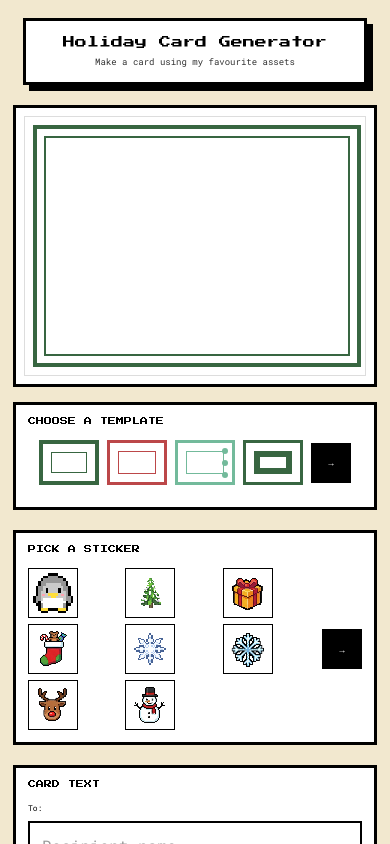
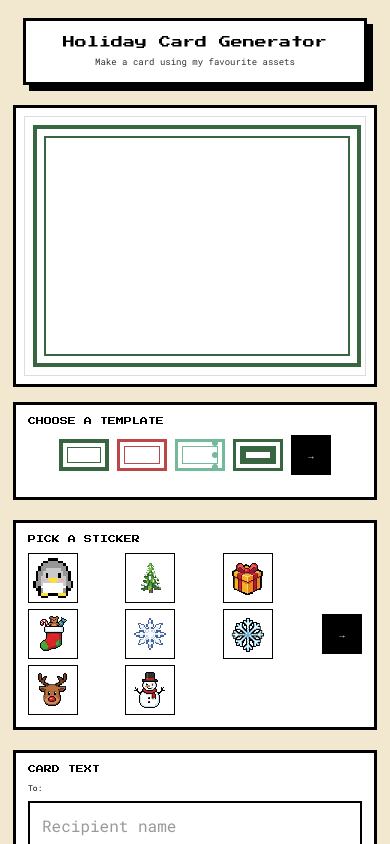
Before and after one commit to mokai-xu/penguin-card, a React (Vite) app: page / in a window 390 px wide. Shown: the top 844 px of the page. Built offline with nearby package versions, Linux system fonts and the light colour scheme.

Commit message:
small UI fix

```diff
--- a/src/styles/CardEditor.module.css
+++ b/src/styles/CardEditor.module.css
@@ -129,17 +129,18 @@
 .sectionTitle {
   font-size: 12px;
   color: var(--color-border);
-  margin-bottom: 15px;
+  margin-bottom: 10px;
   text-transform: uppercase;
 }
 
 .templateGrid {
   display: flex;
-  gap: 15px;
+  gap: 10px;
   align-items: center;
   margin-bottom: 10px;
-  flex-wrap: wrap;
+  flex-wrap: nowrap;
   justify-content: center;
+  height: auto;
 }
 
 @media (max-width: 768px) {
@@ -155,27 +156,28 @@
 }
 
 .templatePreview {
-  width: 80px;
-  height: 60px;
+  width: 70px;
+  height: 45px;
   border: 3px solid;
   position: relative;
   cursor: pointer;
   background: var(--color-white);
   transition: transform 0.1s;
   touch-action: manipulation;
+  flex-shrink: 0;
 }
 
 @media (max-width: 768px) {
   .templatePreview {
-    width: 70px;
-    height: 52px;
+    width: 60px;
+    height: 38px;
   }
 }
 
 @media (max-width: 480px) {
   .templatePreview {
-    width: 60px;
-    height: 45px;
+    width: 50px;
+    height: 32px;
   }
 }
 
@@ -189,11 +191,29 @@
 
 .templateInner {
   position: absolute;
-  top: 8px;
-  left: 8px;
-  right: 8px;
-  bottom: 8px;
+  top: 6px;
+  left: 6px;
+  right: 6px;
+  bottom: 6px;
   border: 1px solid;
+}
+
+@media (max-width: 768px) {
+  .templateInner {
+    top: 5px;
+    left: 5px;
+    right: 5px;
+    bottom: 5px;
+  }
+}
+
+@media (max-width: 480px) {
+  .templateInner {
+    top: 4px;
+    left: 4px;
+    right: 4px;
+    bottom: 4px;
+  }
 }
 
 .templateDots {
```
